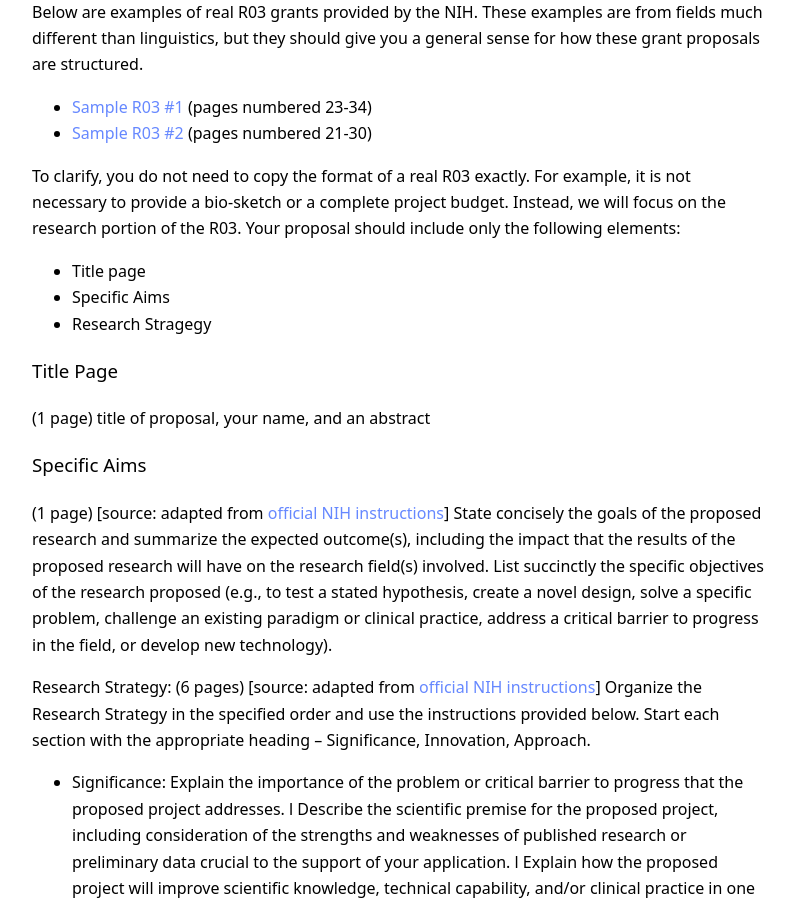
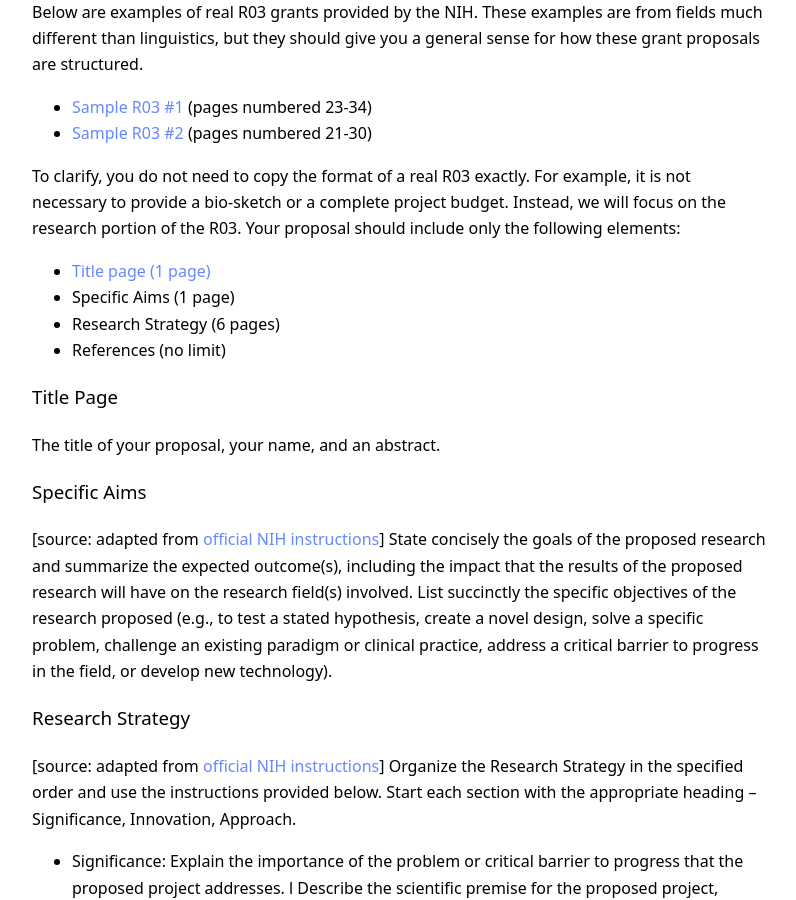
Before and after one commit to kschuler/ling001, a Jekyll site: the page built from spring2019/research-proposal.md, in a window 1280 px wide and 900 px high, scrolled down 481 px. Shown: the whole window, without its empty margins (240-1036 px from the left). Built offline with Jekyll 4.4.1, drawn with Linux system fonts in a browser that asks for light colours.

Commit message:
spring2019/research-proposal.md updated from https://stackedit.io/

```diff
--- a/spring2019/research-proposal.md
+++ b/spring2019/research-proposal.md
@@ -17,17 +17,19 @@ Below are examples of real R03 grants provided by the NIH.  These examples are f
 
 To clarify, you do not need to copy the format of a real R03 exactly.  For example, it is not necessary to provide a bio-sketch or a complete project budget.  Instead, we will focus on the research portion of the R03.  **Your proposal should include only the following elements**:
 
-* Title page
-* Specific Aims
-* Research Stragegy
+* [Title page (1 page)](#title-page)
+* Specific Aims (1 page)
+* Research Strategy (6 pages)
+* References (no limit)
 
 ### Title Page
-(1 page) title of proposal, your name, and an abstract
+The title of your proposal, your name, and an abstract.
 
 ### Specific Aims
-(1 page) [source: adapted from [official NIH instructions](https://grants.nih.gov/grants/how-to-apply-application-guide/forms-d/research-forms-d.pdf)] State concisely the goals of the proposed research and summarize the expected outcome(s), including the impact that the results of the proposed research will have on the research field(s) involved. List succinctly the specific objectives of the research proposed (e.g., to test a stated hypothesis, create a novel design, solve a specific problem, challenge an existing paradigm or clinical practice, address a critical barrier to progress in the field, or develop new technology).
+[source: adapted from [official NIH instructions](https://grants.nih.gov/grants/how-to-apply-application-guide/forms-d/research-forms-d.pdf)] State concisely the goals of the proposed research and summarize the expected outcome(s), including the impact that the results of the proposed research will have on the research field(s) involved. List succinctly the specific objectives of the research proposed (e.g., to test a stated hypothesis, create a novel design, solve a specific problem, challenge an existing paradigm or clinical practice, address a critical barrier to progress in the field, or develop new technology).
 
-**Research Strategy**: (6 pages) [source: adapted from [official NIH instructions](https://grants.nih.gov/grants/how-to-apply-application-guide/forms-d/research-forms-d.pdf)] Organize the Research Strategy in the specified order and use the instructions provided below. Start each section with the appropriate heading – Significance, Innovation, Approach.
+### Research Strategy
+[source: adapted from [official NIH instructions](https://grants.nih.gov/grants/how-to-apply-application-guide/forms-d/research-forms-d.pdf)] Organize the Research Strategy in the specified order and use the instructions provided below. Start each section with the appropriate heading – Significance, Innovation, Approach.
 * **Significance:** Explain the importance of the problem or critical barrier to progress that the proposed project addresses. l Describe the scientific premise for the proposed project, including consideration of the strengths and weaknesses of published research or preliminary data crucial to the support of your application. l Explain how the proposed project will improve scientific knowledge, technical capability, and/or clinical practice in one or more broad fields.
 * **Innovation:** Explain how the application challenges and seeks to shift current research or clinical practice paradigms. l Describe any novel theoretical concepts, approaches or methodologies, instrumentation or interventions to be developed or used, and any advantage over existing methodologies, instrumentation, or interventions. l Explain any refinements, improvements, or new applications of theoretical concepts, approaches or methodologies, instrumentation, or interventions.
 * **Approach:** Describe the overall strategy, methodology, and analyses to be used to accomplish the specific aims of the project. Describe the experimental design and methods proposed  and how they will achieve robust and unbiased results. …include how the data will be collected, analyzed, and interpreted, as well as any resource sharing plans as appropriate.  Discuss potential problems, alternative strategies, and benchmarks for success anticipated to achieve the aims.  If the project is in the early stages of development, describe any strategy to establish feasibility, and address the management of any high-risk aspects of the proposed work. Explain how relevant biological variables, such as sex, are factored into research designs and analyses for studies in vertebrate animals and humans. For example, strong justification from the scientific literature, preliminary data, or other relevant considerations, must be provided for applications proposing to study only one sex.
```
Also changed, not shown: other parts of spring2019/research-proposal.md (+1 -1 lines).
